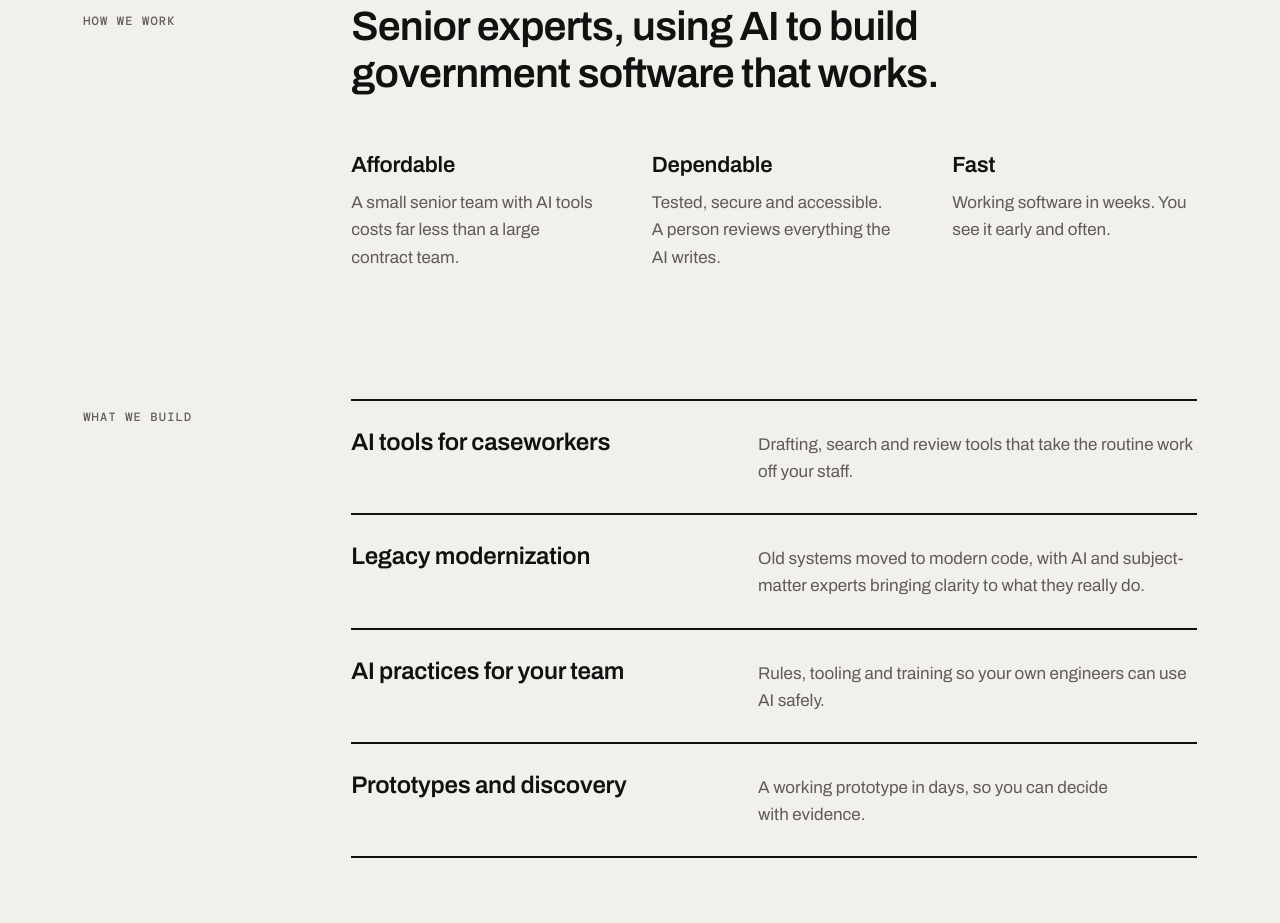
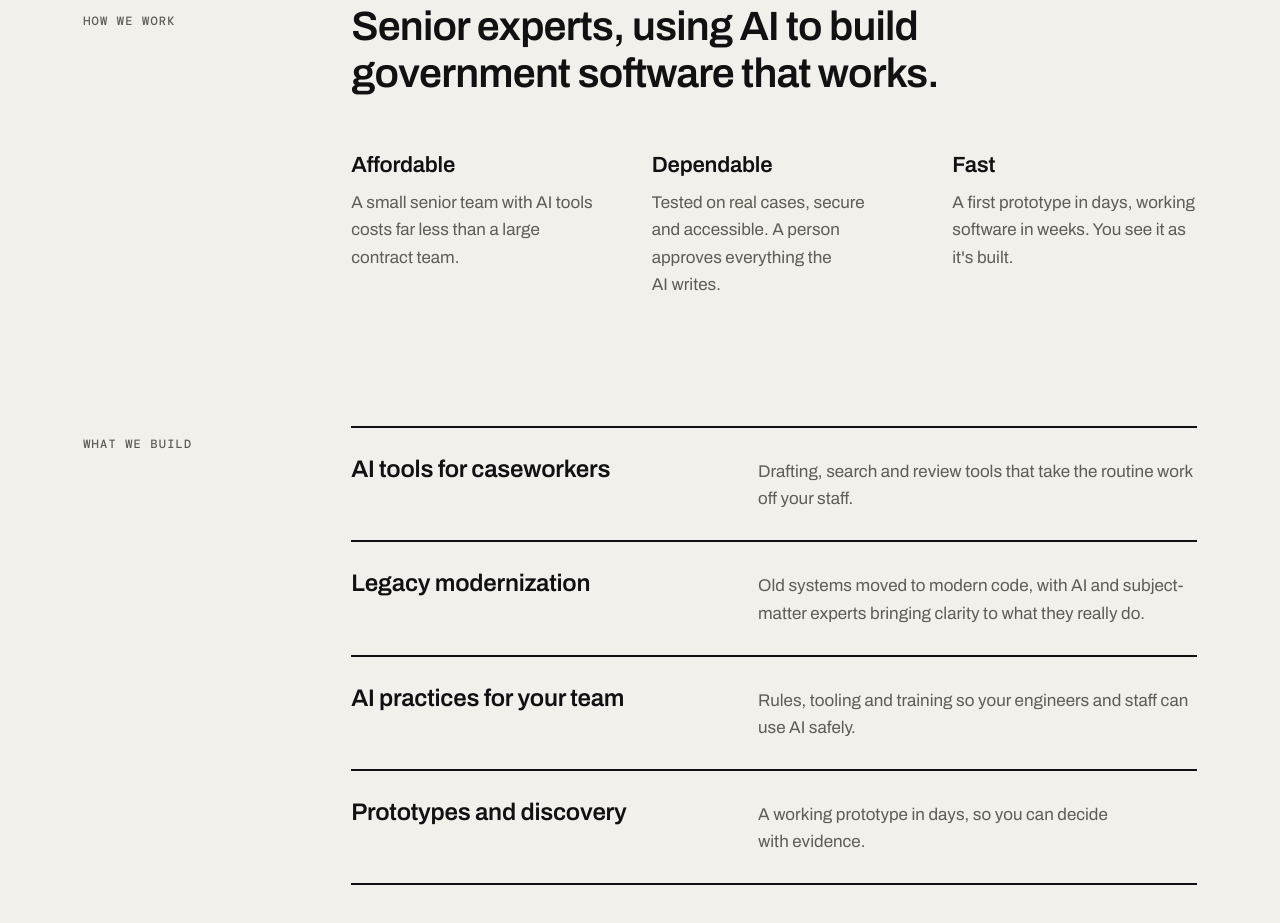
Before and after one commit to billyhunt/dendriforms-site, a plain HTML site: page index.html in a window 1280 px wide. Shown: the part 985-1908 px from the top of the page. Drawn offline with Linux system fonts and the light colour scheme.

Commit message:
Copy: Dependable, Fast and AI practices match current way of working

```diff
--- a/index.html
+++ b/index.html
@@ -57,11 +57,11 @@ a[href="#contact"]:hover,button[type=submit]:hover{background:#111111 !important
 </div>
 <div style="display: flex; flex-direction: column; gap: 12px">
 <h3 style="margin: 0; font-size: 22px; font-weight: 600; letter-spacing: -0.01em">Dependable</h3>
-<p style="margin: 0; font-size: 17px; line-height: 1.6; color: #5f5c55; text-wrap: pretty">Tested, secure and accessible. A person reviews everything the AI writes.</p>
+<p style="margin: 0; font-size: 17px; line-height: 1.6; color: #5f5c55; text-wrap: pretty">Tested on real cases, secure and accessible. A person approves everything the AI writes.</p>
 </div>
 <div style="display: flex; flex-direction: column; gap: 12px">
 <h3 style="margin: 0; font-size: 22px; font-weight: 600; letter-spacing: -0.01em">Fast</h3>
-<p style="margin: 0; font-size: 17px; line-height: 1.6; color: #5f5c55; text-wrap: pretty">Working software in weeks. You see it early and often.</p>
+<p style="margin: 0; font-size: 17px; line-height: 1.6; color: #5f5c55; text-wrap: pretty">A first prototype in days, working software in weeks. You see it as it's built.</p>
 </div>
 </div>
 </div>
@@ -80,7 +80,7 @@ a[href="#contact"]:hover,button[type=submit]:hover{background:#111111 !important
 </div>
 <div style="display: flex; flex-wrap: wrap; align-items: baseline; gap: 8px 48px; padding: 28px 0; border-top: 2px solid #111111">
 <h3 style="margin: 0; flex: 1 1 300px; font-size: 24px; font-weight: 600; letter-spacing: -0.01em">AI practices for your team</h3>
-<p style="margin: 0; flex: 1 1 380px; font-size: 17px; line-height: 1.6; color: #5f5c55; text-wrap: pretty">Rules, tooling and training so your own engineers can use AI safely.</p>
+<p style="margin: 0; flex: 1 1 380px; font-size: 17px; line-height: 1.6; color: #5f5c55; text-wrap: pretty">Rules, tooling and training so your engineers and staff can use AI safely.</p>
 </div>
 <div style="display: flex; flex-wrap: wrap; align-items: baseline; gap: 8px 48px; padding: 28px 0; border-top: 2px solid #111111; border-bottom: 2px solid #111111">
 <h3 style="margin: 0; flex: 1 1 300px; font-size: 24px; font-weight: 600; letter-spacing: -0.01em">Prototypes and discovery</h3>
```
